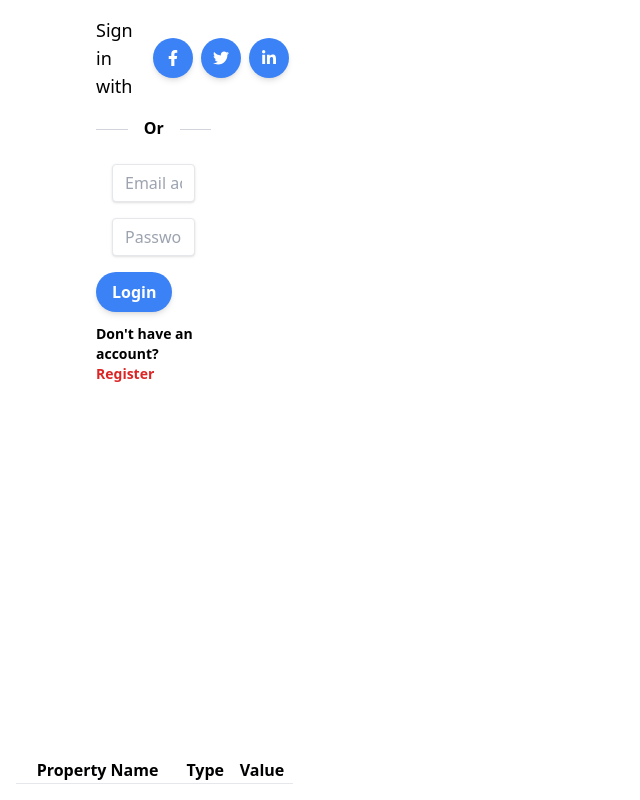
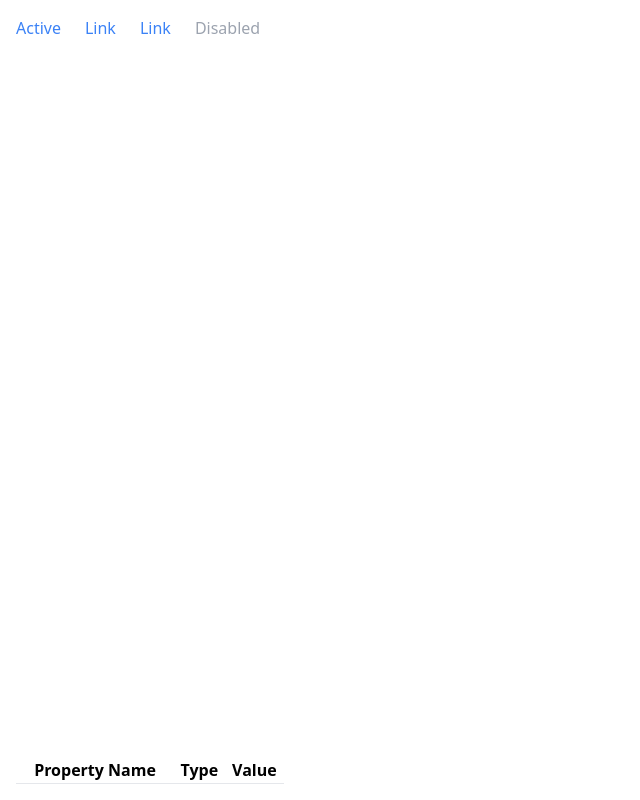
Before and after one commit to aneuhold/cornhole-tracker, a SvelteKit app in the folder client/: page /componentlibrary in a window 1280 px wide. Shown: the whole page, without its empty margins (0-640 px from the left). Built offline with nearby package versions, Linux system fonts and the light colour scheme.

Commit message:
Add beginning of NavBar

```diff
--- /dev/null
+++ b/client/src/lib/ NavBar.svelte
@@ -0,0 +1,24 @@
+<script lang="ts" context="module">
+	import type { ComponentStories } from 'src/routes/componentlibrary/+page.svelte';
+
+	export const navBarStories: ComponentStories = {
+		'Logged In': {
+			props: {}
+		}
+	};
+</script>
+
+<ul class="flex">
+	<li class="mr-6">
+		<a class="text-blue-500 hover:text-blue-800" href="#">Active</a>
+	</li>
+	<li class="mr-6">
+		<a class="text-blue-500 hover:text-blue-800" href="#">Link</a>
+	</li>
+	<li class="mr-6">
+		<a class="text-blue-500 hover:text-blue-800" href="#">Link</a>
+	</li>
+	<li class="mr-6">
+		<a class="text-gray-400 cursor-not-allowed" href="#">Disabled</a>
+	</li>
+</ul>
--- a/client/src/routes/componentlibrary/+page.svelte
+++ b/client/src/routes/componentlibrary/+page.svelte
@@ -22,8 +22,13 @@
 	import InputBox, { inputBoxStories } from 'src/lib/InputBox.svelte';
 	import Login, { loginStories } from 'src/lib/Login.svelte';
 	import IconButton, { iconButtonStories } from 'src/lib/IconButton.svelte';
+	import NavBar, { navBarStories } from 'src/lib/ NavBar.svelte';
 
 	let componentStoryBooks: ComponentStoryBooks = {
+		NavBar: {
+			component: NavBar,
+			stories: navBarStories
+		},
 		Login: {
 			component: Login,
 			stories: loginStories
```
